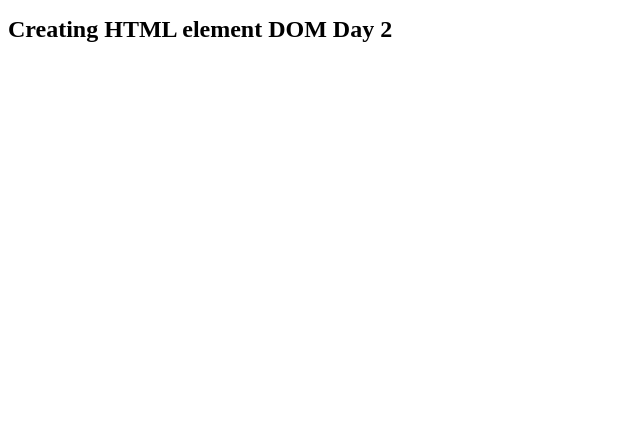
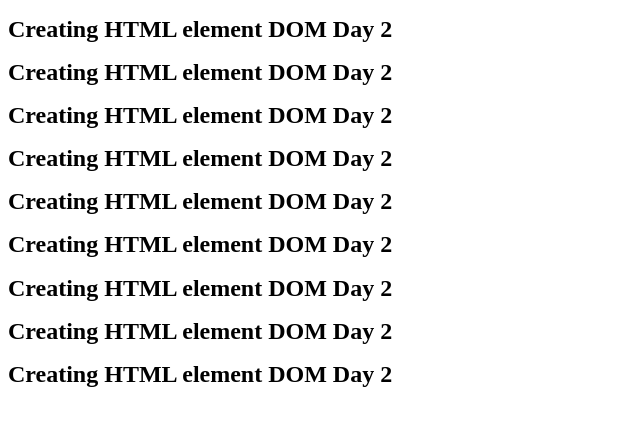
Before and after one commit to WHITELOTUS0/30DaysOfJs, a website: page createElements.html in a window 1280 px wide. Shown: the whole page, without its empty margins (0-640 px from the left). Drawn offline with Linux system fonts and the light colour scheme.

Commit message:
createElements

```diff
--- a/createElements.html
+++ b/createElements.html
@@ -1,17 +1,21 @@
 <!DOCTYPE html>
 <html lang="en">
-<head>
-    <meta charset="UTF-8">
-    <meta name="viewport" content="width=device-width, initial-scale=1.0">
+  <head>
+    <meta charset="UTF-8" />
+    <meta name="viewport" content="width=device-width, initial-scale=1.0" />
     <title>Document</title>
-</head>
-<body>
+  </head>
+  <body>
     <script>
-        let title = document.createElement('h1')
-        title.className = 'title'
-        title.style.fontSize = '24px'
-        title.textContent = 'Creating HTML element DOM Day 2'
-        document.body.appendChild(title)
+        let num = Math.floor(10 * Math.random());
+
+        for (let i = 0; i < num; i++) {
+          let title = document.createElement("h1");
+          title.className = "title";
+          title.style.fontSize = "24px";
+          title.textContent = "Creating HTML element DOM Day 2";
+          document.body.appendChild(title);
+        }
     </script>
-</body>
+  </body>
 </html>
```
